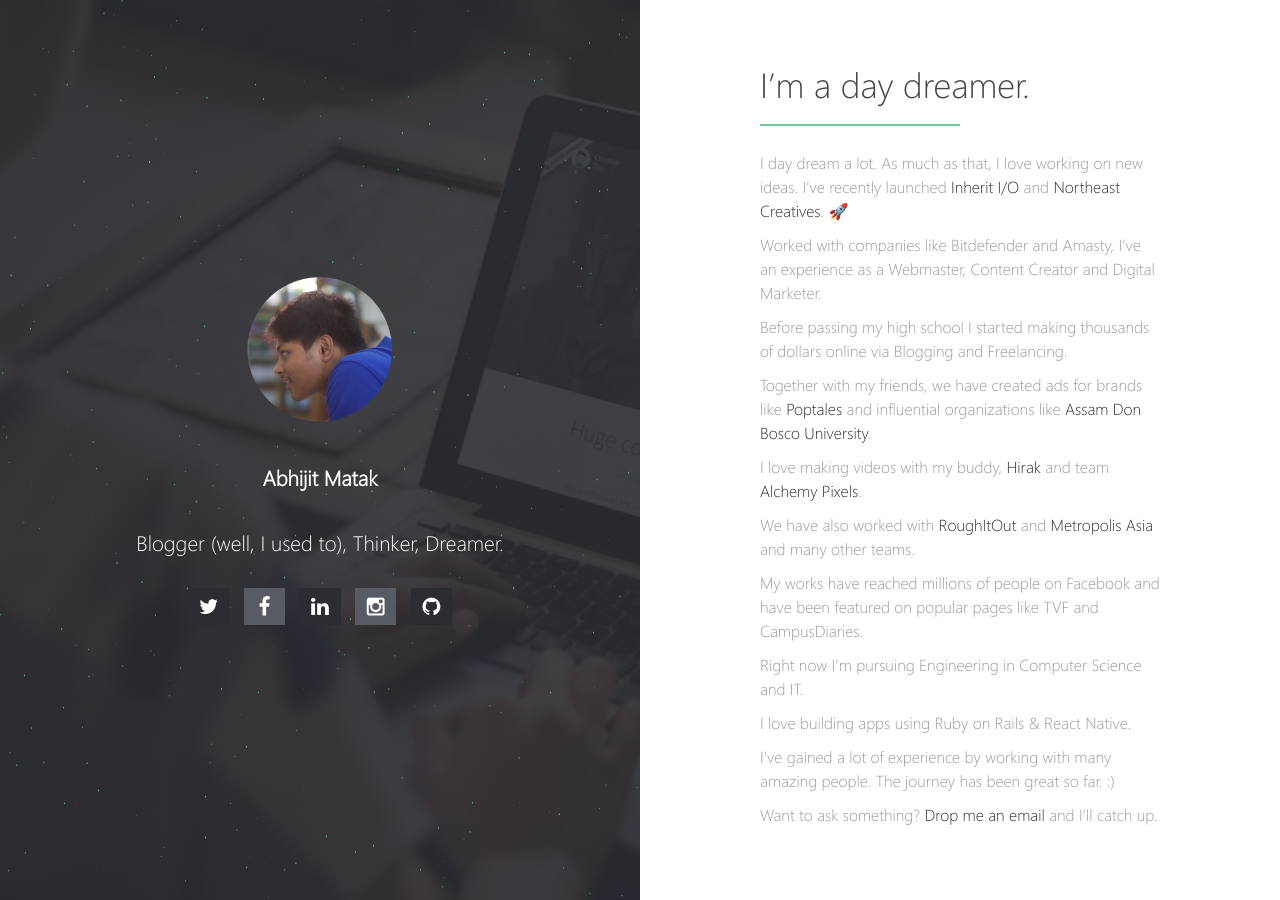
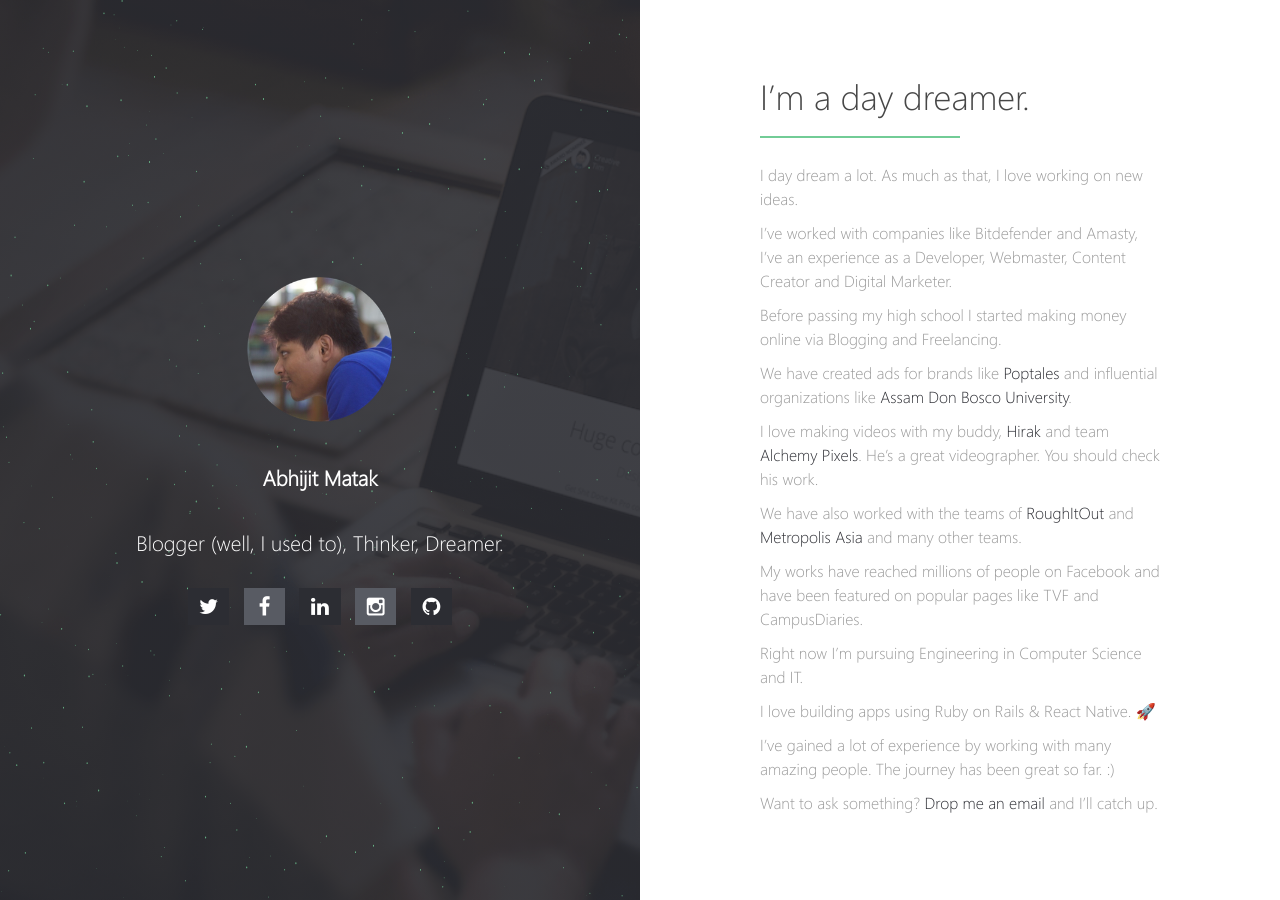
Before and after one commit to skyhitblog/skyhitblog.github.io, a Jekyll site: the page built from index.md, in a window 1280 px wide. Built offline with Jekyll 4.4.1, drawn with Linux system fonts in a browser that asks for light colours; our own code applies the rules of GitHub Pages for plain Markdown files.

Commit message:
Update index.md

```diff
--- a/index.md
+++ b/index.md
@@ -3,23 +3,23 @@ layout: home
 ---
 # I'm a day dreamer.
 
-I day dream a lot. As much as that, I love working on new ideas. I've recently launched [Inherit I/O](http://inheritio.com) and [Northeast Creatives](http://northeastcreatives.com). 🚀
+I day dream a lot. As much as that, I love working on new ideas.
 
-Worked with companies like Bitdefender and Amasty, I've an experience as a Webmaster, Content Creator and Digital Marketer.
+I've worked with companies like Bitdefender and Amasty, I've an experience as a Developer, Webmaster, Content Creator and Digital Marketer.
 
-Before passing my high school I started making thousands of dollars online via Blogging and Freelancing.
+Before passing my high school I started making money online via Blogging and Freelancing.
 
-Together with my friends, we have created ads for brands like [Poptales](https://www.youtube.com/watch?v=z3c3GyQJVpk) and influential organizations like [Assam Don Bosco University](https://www.youtube.com/watch?v=x2In8M57bdY).
+We have created ads for brands like [Poptales](https://www.youtube.com/watch?v=z3c3GyQJVpk) and influential organizations like [Assam Don Bosco University](https://www.youtube.com/watch?v=x2In8M57bdY).
 
-I love making videos with my buddy, [Hirak](http://facebook.com/Hirakjsarma/) and team [Alchemy Pixels](https://www.instagram.com/alchemypixels/).
+I love making videos with my buddy, [Hirak](http://facebook.com/Hirakjsarma/) and team [Alchemy Pixels](https://www.instagram.com/alchemypixels/). He's a great videographer. You should check his work.
 
-We have also worked with [RoughItOut](https://www.instagram.com/roughitout/) and [Metropolis Asia](https://www.instagram.com/metropolisasia/) and many other teams.
+We have also worked with the teams of [RoughItOut](https://www.instagram.com/roughitout/) and [Metropolis Asia](https://www.instagram.com/metropolisasia/) and many other teams.
 
 My works have reached millions of people on Facebook and have been featured on popular pages like TVF and CampusDiaries.
 
 Right now I'm pursuing Engineering in Computer Science and IT.
 
-I love building apps using Ruby on Rails & React Native.
+I love building apps using Ruby on Rails & React Native. 🚀
 
 I've gained a lot of experience by working with many amazing people. The journey has been great so far. :)
 
```
